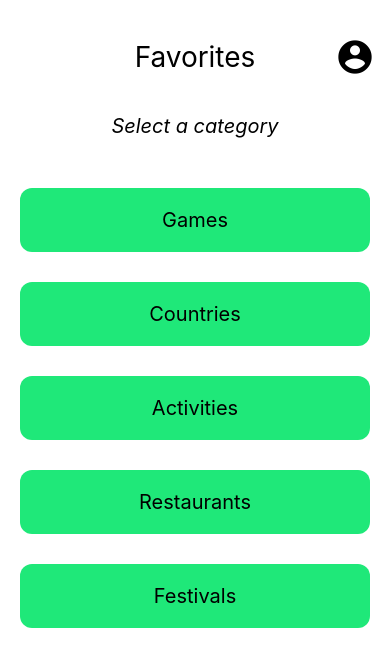
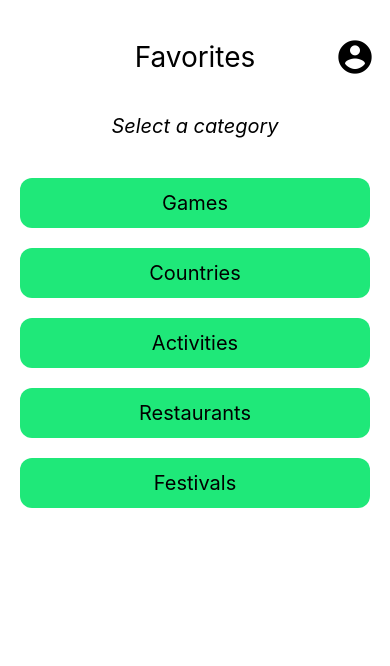
Before and after one commit to PeekingBad/SwipeTogether, a React Native app: screen / in a window 390 px wide. Shown: the top 666 px of the page. Built offline with nearby package versions, Linux system fonts and the light colour scheme.

Commit message:
fix - padding, margin and justify content category buttons

```diff
--- a/src/screens/favorites.js
+++ b/src/screens/favorites.js
@@ -69,13 +69,14 @@ const styles = StyleSheet.create({
   },
   category: {
     backgroundColor: '#1FE879',
-    marginTop: 30,
-    padding: 20,
+    marginTop: 20,
+    height: 50,
     marginHorizontal: 20,
-    borderRadius: 12
+    borderRadius: 12,
+    justifyContent: 'center',
+    alignItems: 'center'
   },
   categoryText: {
-    textAlign: 'center',
     fontSize: 20
   },
   categoryContainer: {
```
